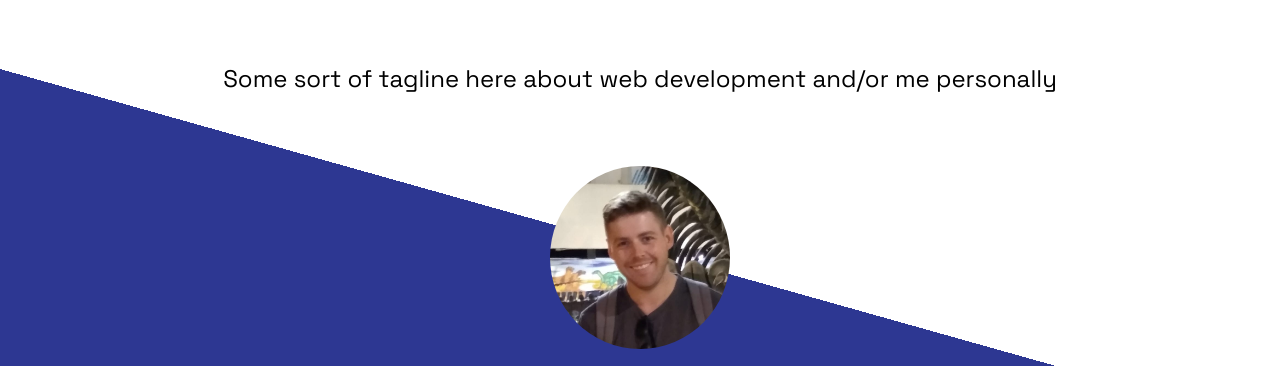
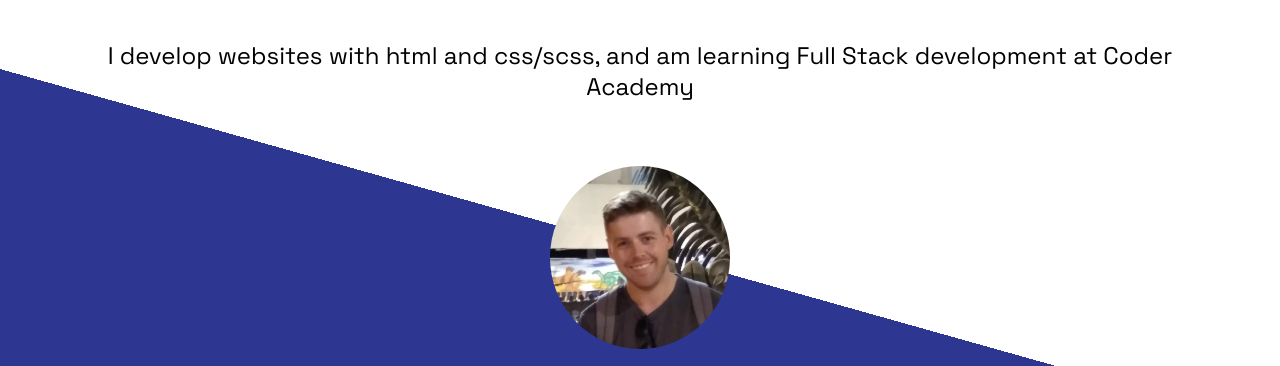
Before and after one commit to lzhalloran/Portfolio, a plain HTML site: page index.html in a window 1280 px wide. Shown: the part 235-601 px from the top of the page. Drawn offline with Linux system fonts and the light colour scheme.

Commit message:
Updated homepage tagline

```diff
--- a/index.html
+++ b/index.html
@@ -23,7 +23,7 @@
     <section class="landing">
         <div class="container">
             <h3>Full Stack<br>Web Developer</h3>
-            <p>Some sort of tagline here about web development and/or me personally</p>
+            <p>I develop websites with html and css/scss, and am learning Full Stack development at Coder Academy</p>
         </div>
     </section>
 
```
